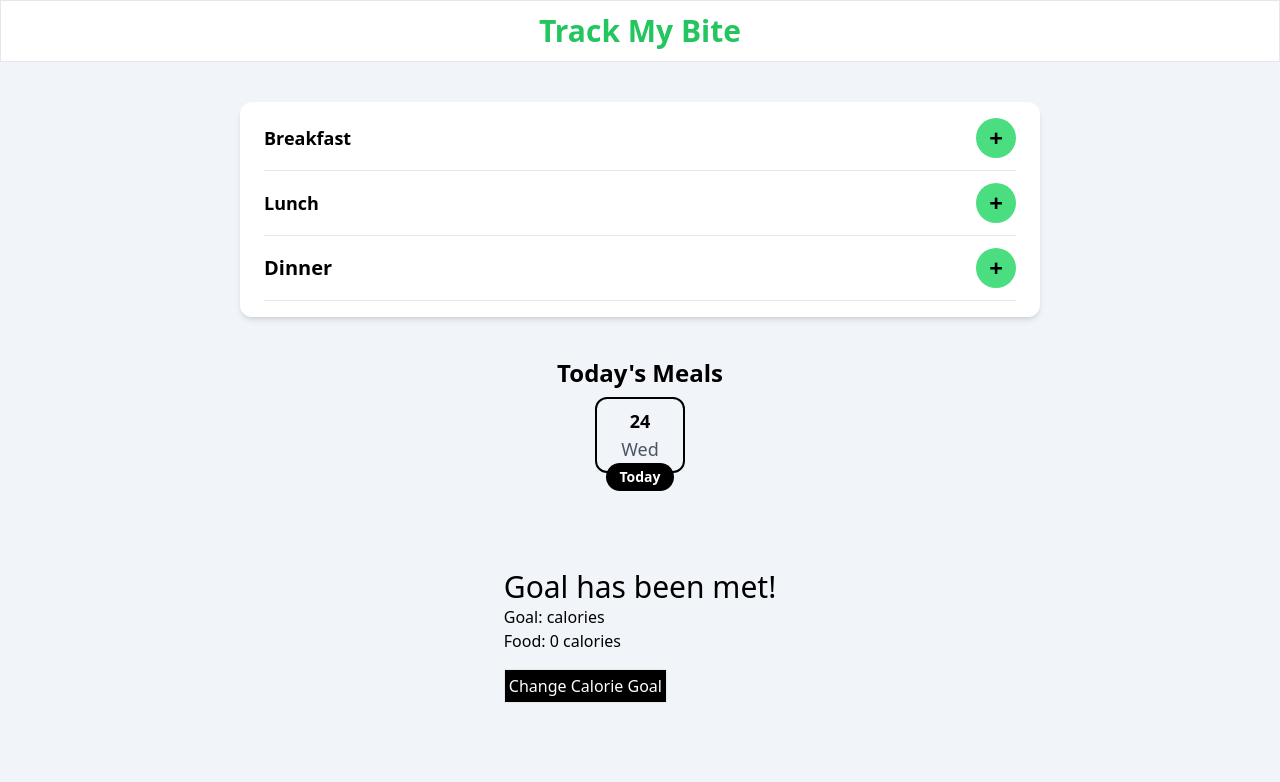
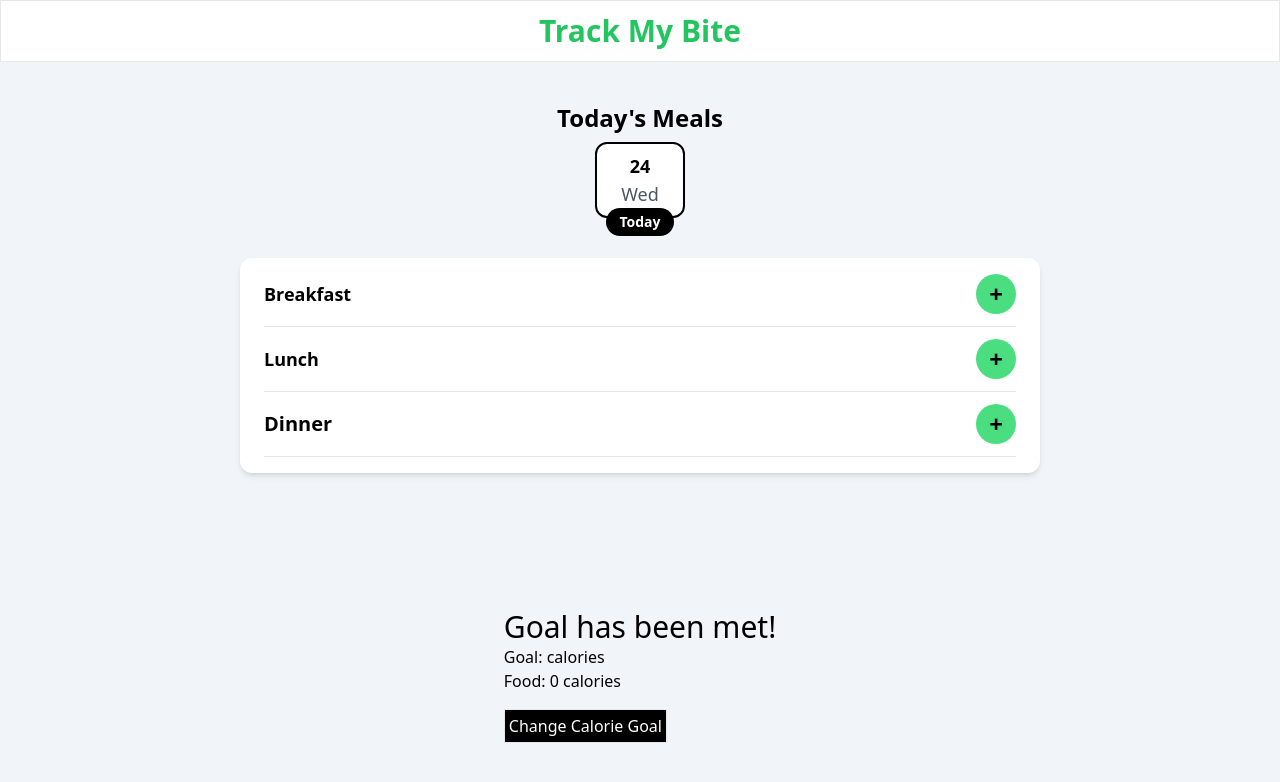
Before and after one commit to Jesusborjas006/TrackMyBite, a React (Vite) app: page /home in a window 1280 px wide. Shown: the top 782 px of the page. Built offline with nearby package versions, Linux system fonts and the light colour scheme.

Commit message:
Correctly get sum of calories for each item added by number og quantit

```diff
--- a/src/App.tsx
+++ b/src/App.tsx
@@ -8,6 +8,7 @@ import Profile from "./pages/Profile";
 import EditProfile from "./pages/EditProfile";
 import AddPostMealModal from "./components/AddPostMealModal";
 import MealEntryTable from "./components/MealEntryTable";
+import DateWidget from "./components/DateWidget";
 
 function App() {
   const [userInfo, setUserInfo] = useState({
@@ -79,6 +80,13 @@ function App() {
                   setIsModalDisplayed={setIsModalDisplayed}
                   mealType={mealType}
                 />
+                <div className="flex flex-col my-10">
+                  <h3 className="font-bold text-2xl  mb-2 text-center">
+                    Today's Meals
+                  </h3>
+                  <DateWidget />
+                </div>
+
                 <MealEntryTable
                   setMealType={setMealType}
                   setIsModalDisplayed={setIsModalDisplayed}
--- a/src/components/AddPostMealModal.tsx
+++ b/src/components/AddPostMealModal.tsx
@@ -38,6 +38,7 @@ const AddPostMealModal = ({
       };
       addNewMeal(newMeal);
       setMealInfo({ food: "", quantity: 1, calories: "" });
+      setIsModalDisplayed(false);
     }
   };
 
--- a/src/components/DateWidget.tsx
+++ b/src/components/DateWidget.tsx
@@ -2,7 +2,7 @@ const date = new Date();
 
 const DateWidget = () => {
   return (
-    <div className="border-2 border-black py-2 px-6 rounded-xl text-center relative -z-10">
+    <div className="border-2 bg-white border-black py-2 px-6 rounded-xl text-center relative -z-10 self-center">
       <p className="font-bold text-lg">{date.getDate()}</p>
       <p className=" text-gray-600 text-lg">
         {new Date().toLocaleDateString("en-us", { weekday: "short" })}
--- a/src/components/MealEntryTable.tsx
+++ b/src/components/MealEntryTable.tsx
@@ -38,7 +38,7 @@ const MealEntryTable = ({
               <li key={food.id} className="p-1">
                 <span className="flex justify-between">
                   <p>{food.food}</p>
-                  <p>{food.calories} kcal</p>
+                  <p>{food.quantity * Number(food.calories)} kcal</p>
                 </span>
                 <p className="text-xs">{food.quantity} item</p>
               </li>
@@ -69,7 +69,7 @@ const MealEntryTable = ({
                 <li key={food.id} className="p-1">
                   <span className="flex justify-between">
                     <p>{food.food}</p>
-                    <p>{food.calories} kcal</p>
+                    <p>{food.quantity * Number(food.calories)} kcal</p>
                   </span>
                   <p className="text-xs">{food.quantity} item</p>
                 </li>
@@ -100,7 +100,7 @@ const MealEntryTable = ({
               <li key={food.id} className="p-1">
                 <span className="flex justify-between">
                   <p>{food.food}</p>
-                  <p>{food.calories} kcal</p>
+                  <p>{food.quantity * Number(food.calories)} kcal</p>
                 </span>
                 <p className="text-xs">{food.quantity} item</p>
               </li>
--- a/src/components/Meals.tsx
+++ b/src/components/Meals.tsx
@@ -1,6 +1,5 @@
 import { Link } from "react-router-dom";
 import { MealType } from "../types";
-import DateWidget from "./DateWidget";
 
 interface MealsProps {
   meals: [] | MealType[];
@@ -48,8 +47,6 @@ const Meals = ({
 
   return (
     <section className="flex flex-col items-center justify-center mt-10">
-      <h3 className="font-bold text-2xl mb-2">Today's Meals</h3>
-      <DateWidget />
       <ul className="space-y-3 mt-14">{mealElements}</ul>
 
       <div>
```
